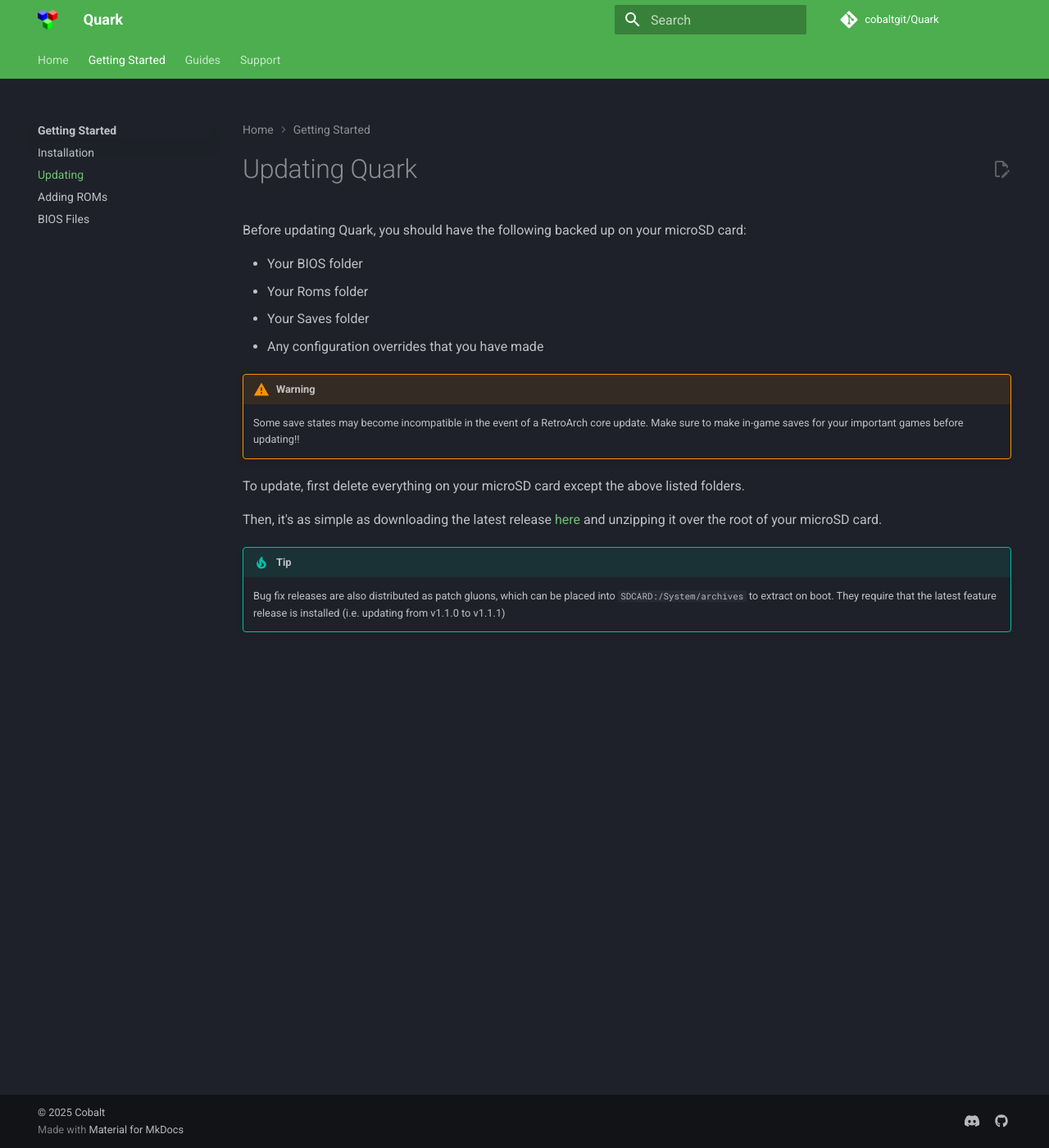
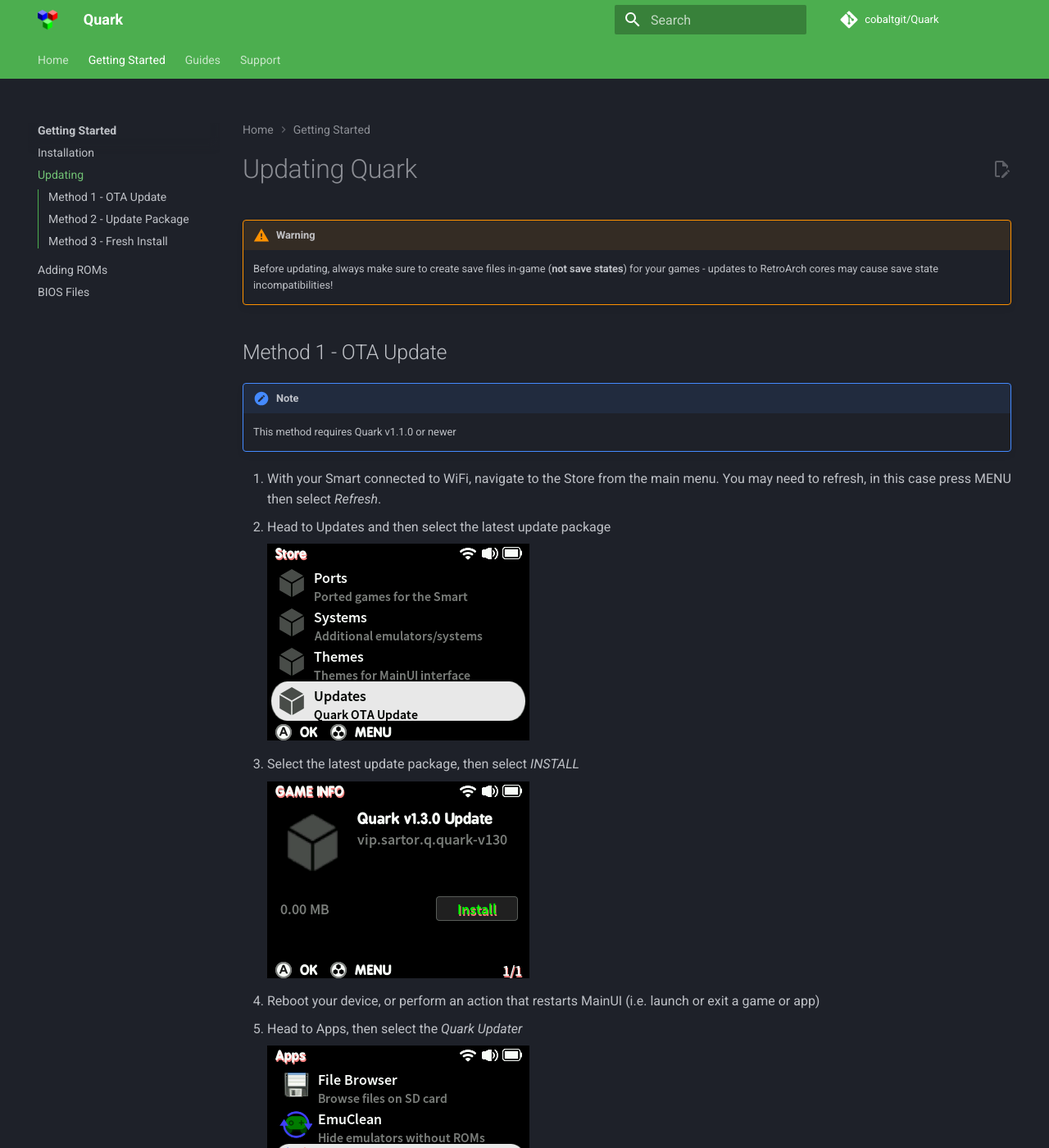
Before and after one commit to cobaltgit/Quark-Docs, an MkDocs documentation site: the page built from docs/getting-started/update.md, in a window 1280 px wide and 1400 px high. Shown: the whole window at 82% size. Built offline with MkDocs 1.6.1 and Material for MkDocs 9.7.7, drawn with Linux system fonts in a browser that asks for light colours; comment, search, counter and statistics services are not loaded; some of the changed text lies outside the part shown.

Commit message:
Update docs for v1.3.0 Dipole

```diff
--- a/docs/getting-started/update.md
+++ b/docs/getting-started/update.md
@@ -1,18 +1,42 @@
 # Updating Quark
 
-Before updating Quark, you should have the following backed up on your microSD card:
+!!! warning
+    Before updating, always make sure to create save files in-game (**not save states**) for your games - updates to RetroArch cores may cause save state incompatibilities!
 
-* Your BIOS folder
-* Your Roms folder
-* Your Saves folder
-* Any configuration overrides that you have made
+## Method 1 - OTA Update
 
-!!! warning
-    Some save states may become incompatible in the event of a RetroArch core update. Make sure to make in-game saves for your important games before updating!!
+!!! note
+    This method requires Quark v1.1.0 or newer
 
-To update, first delete everything on your microSD card except the above listed folders.
+1. With your Smart connected to WiFi, navigate to the Store from the main menu. You may need to refresh, in this case press MENU then select *Refresh*.
+2. Head to Updates and then select the latest update package
 
-Then, it's as simple as downloading the latest release [here](https://github.com/cobaltgit/Quark) and unzipping it over the root of your microSD card.
+    ![Quark Store Updates](../assets/img/store_update.png)
 
-!!! tip
-    Bug fix releases are also distributed as patch gluons, which can be placed into `SDCARD:/System/archives` to extract on boot. They require that the latest feature release is installed (i.e. updating from v1.1.0 to v1.1.1)
+3. Select the latest update package, then select *INSTALL*
+
+    ![Quark Updater Package](../assets/img/update_install.png)
+
+4. Reboot your device, or perform an action that restarts MainUI (i.e. launch or exit a game or app)
+5. Head to Apps, then select the *Quark Updater*
+
+    ![Quark Updater App](../assets/img/quark_updater.png)
+
+Your Smart will then extract the update package onto your SD card, then reboot. Your data (i.e. saves and configs) will be preserved across the update.
+
+## Method 2 - Update Package
+
+!!! note
+    This method works with all versions of Quark
+
+1. Download the Updater package from the latest release of Quark [here](https://github.com/cobaltgit/Quark/releases/latest) (i.e. `Quark-v1.3.0-Updater.7z`)
+2. Extract the package to the root of your microSD card, insert and boot your Smart.
+3. Head to Apps, then select the *Quark Updater*
+
+    ![Quark Updater App](../assets/img/quark_updater.png)
+
+Your Smart will then extract the update package onto your SD card, then reboot. Your data (i.e. saves and configs) will be preserved across the update.
+
+## Method 3 - Fresh Install
+
+Make sure you have everything you need backed up from your previous install. Delete everything on your microSD card (except BIOS, ROMs, saves and other user-made changes) and extract the release into the root as if you're installing fresh.
--- a/mkdocs.yml
+++ b/mkdocs.yml
@@ -51,13 +51,14 @@ markdown_extensions:
 nav:
   - Home: index.md
   - Getting Started:
-    - Getting Started: getting-started/index.md
+    - getting-started/index.md
     - Installation: getting-started/install.md
     - Updating: getting-started/update.md
     - Adding ROMs: getting-started/roms.md
     - BIOS Files: getting-started/bios.md
   - Guides:
     - Network Services: guides/network.md
+    - Scraping Boxart: guides/scraping.md
     - Quark Gluons: guides/gluons.md
   - Support:
     - FAQ: support/faq.md
```
Also changed, not shown: docs/guides/scraping.md (added, +10 -0 lines), docs/assets/img/quark_scraper.png (added), docs/assets/img/quark_updater.png (added), docs/assets/img/scraping.png (added), docs/assets/img/store_update.png (added), docs/assets/img/update_install.png (added), docs/assets/img/update_select.png (added).
